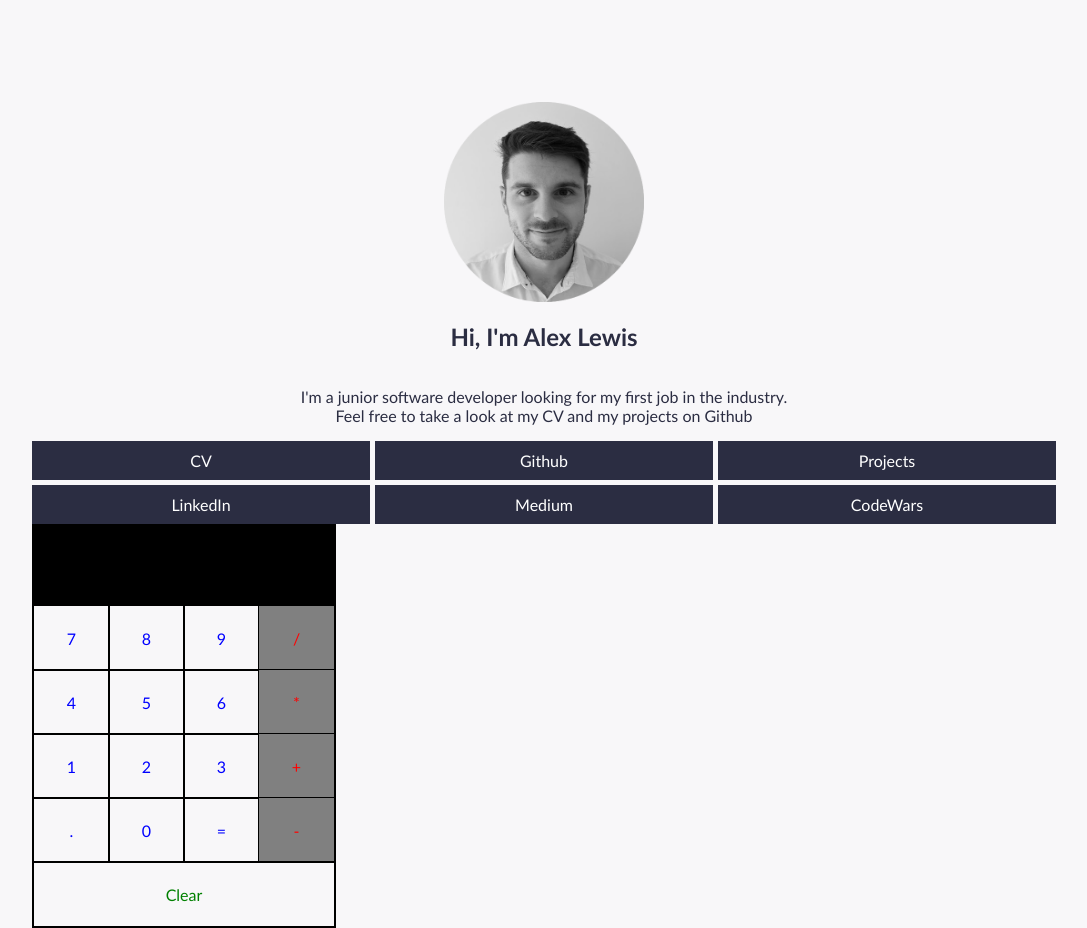
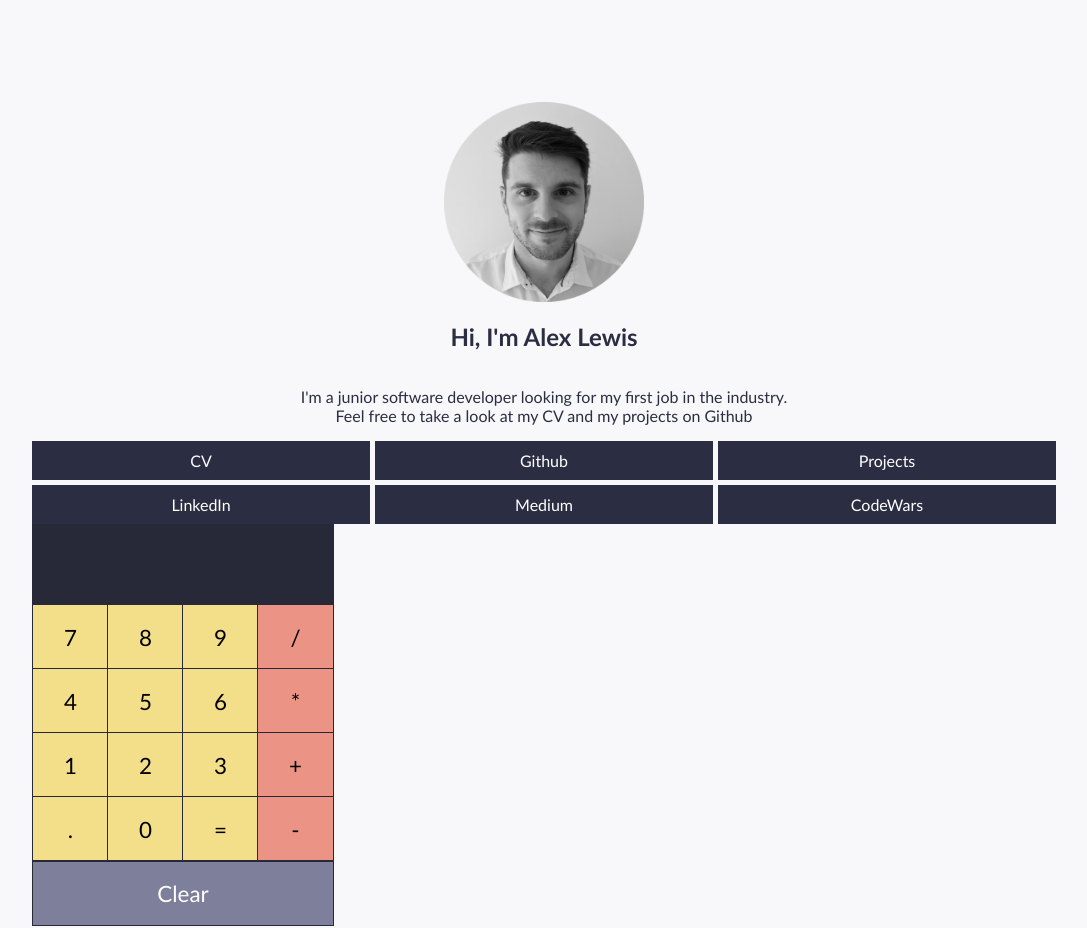
Before and after one commit to AlexLewis10/portfolio, a React (Create React App) app: page / in a window 1280 px wide. Shown: the whole page, without its empty margins (96-1183 px from the left). Built offline with nearby package versions, Linux system fonts and the light colour scheme.

Commit message:
Add new colour scheme

```diff
--- a/src/components/calculator.css
+++ b/src/components/calculator.css
@@ -1,7 +1,5 @@
 .calc-wrap {
-  border-color: black;
-  border-width: 2px;
-  border-style: solid;
+  border: 1px solid #272838;
   width: 300px;
   height: 400px;
 }
--- a/src/modules/calc-buttons.css
+++ b/src/modules/calc-buttons.css
@@ -2,12 +2,15 @@
   display: flex;
   justify-content: center;
   align-items: center;
-  color: blue;
+  color: black;
+  background-color: #F3DE8A;
   flex: 1;
-  outline: 1px solid black
+  outline: 1px solid #272838;
+  font-size: 1.4em;
 }
 
 .operator {
-  color: red;
-  background-color: grey
+  color: black;
+  background-color: #EB9486;
+  font-size: 1.4em;
 }
--- a/src/modules/clear-button.css
+++ b/src/modules/clear-button.css
@@ -2,8 +2,9 @@
   display: flex;
   justify-content: center;
   align-items: center;
-
   height: 16%;
-  color: green;
-  outline: 1px solid black;
+  color: white;
+  background-color: #7E7F9A;
+  outline: 1px solid #272838;
+  font-size: 1.4em;
 }
--- a/src/modules/input.css
+++ b/src/modules/input.css
@@ -2,7 +2,7 @@
   display: flex;
   justify-content: flex-end;
   align-items: center;
-  background-color: black;
+  background-color: #272838;
   height: 20%;
   width: 95%;
   color: white;
```
